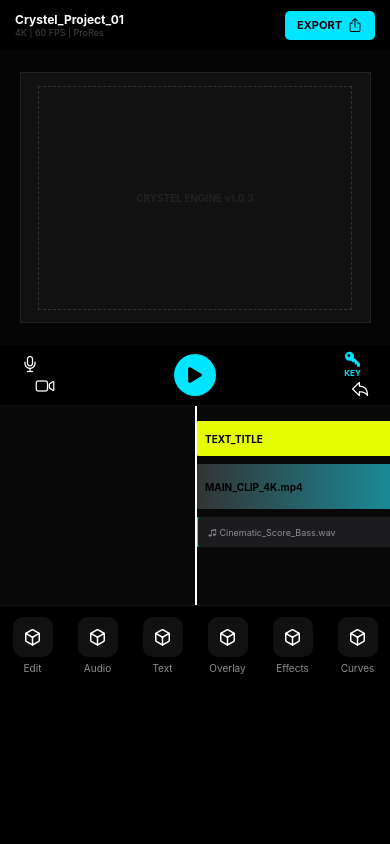
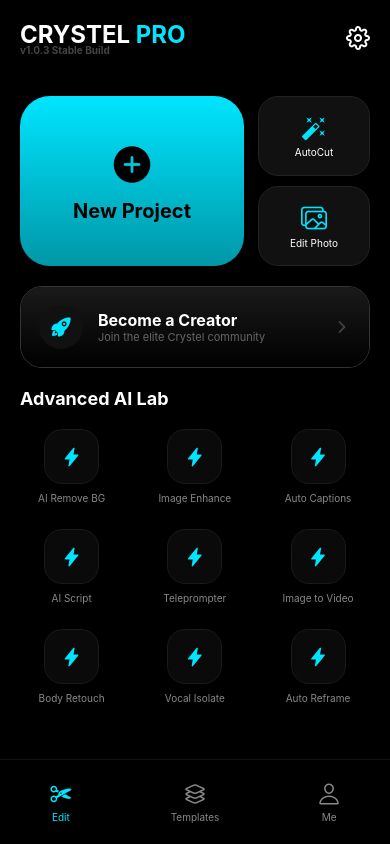
Before and after one commit to aabhishek9650-max/desi-capcut-app, a React Native app: screen / in a window 390 px wide. Built offline with nearby package versions, Linux system fonts and the light colour scheme.

Commit message:
Update App.js

```diff
--- a/App.js
+++ b/App.js
@@ -1,82 +1,83 @@
-import React from 'react';
-import { StyleSheet, Text, View, TouchableOpacity, SafeAreaView, ScrollView, Dimensions } from 'react-native';
-import { Ionicons, MaterialCommunityIcons, Feather } from '@expo/vector-icons';
+import React, { useState } from 'react';
+import { StyleSheet, Text, View, TouchableOpacity, SafeAreaView, StatusBar, Dimensions, ScrollView } from 'react-native';
+import { Ionicons, MaterialCommunityIcons, Feather, Entypo, FontAwesome5 } from '@expo/vector-icons';
 import { LinearGradient } from 'expo-linear-gradient';
 
-const { width } = Dimensions.get('window');
+const { width, height } = Dimensions.get('window');
 
-export default function DesktopEditor() {
+export default function App() {
+  const [view, setView] = useState('home');
+
+  // --- 1. PRO EDITOR SCREEN (WITH ALL DESKTOP FEATURES) ---
+  if (view === 'editor') {
     return (
-    <SafeAreaView style={styles.container}>
-      {/* --- TOP BAR: Desktop Export Logic --- */}
-      <View style={styles.topBar}>
-        <View style={styles.projectInfo}>
-          <Text style={styles.projectName}>Crystel_Project_01</Text>
-          <Text style={styles.projectMeta}>4K | 60 FPS | ProRes</Text>
+      <SafeAreaView style={styles.editorContainer}>
+        <StatusBar barStyle="light-content" />
+
+        {/* Top Header: 4K & Export */}
+        <View style={styles.editHeader}>
+          <TouchableOpacity onPress={() => setView('home')}><Ionicons name="close" size={28} color="#fff" /></TouchableOpacity>
+          <View style={styles.resContainer}>
+            <Text style={styles.resText}>4K / 60FPS <Ionicons name="chevron-down" size={12} color="#fff" /></Text>
           </View>
-        <TouchableOpacity style={styles.exportBtn}>
-          <Text style={styles.exportText}>EXPORT</Text>
-          <Ionicons name="share-outline" size={16} color="#000" />
-        </TouchableOpacity>
+          <TouchableOpacity style={styles.exportBtn}><Text style={styles.exportText}>EXPORT</Text></TouchableOpacity>
         </View>
 
-      {/* --- PREVIEW PANEL --- */}
-      <View style={styles.previewPanel}>
-        <View style={styles.viewer}>
-          <View style={styles.safeAreaGuide} />
-          <Text style={styles.watermark}>CRYSTEL ENGINE v1.0.3</Text>
+        {/* Preview Engine */}
+        <View style={styles.previewContainer}>
+          <View style={styles.videoWindow}>
+             <Text style={styles.engineWatermark}>CRYSTEL ENGINE v1.0.3</Text>
+             <View style={styles.safeAreaLine} />
           </View>
         </View>
 
-      {/* --- DESKTOP CONTROL STRIP --- */}
-      <View style={styles.controlStrip}>
-        <View style={styles.leftTools}>
-          <Ionicons name="mic-outline" size={20} color="#fff" />
-          <Ionicons name="videocam-outline" size={20} color="#fff" style={{marginLeft: 15}} />
-        </View>
+        {/* Desktop Control Bar (Center Play Button) */}
+        <View style={styles.controlBar}>
+          <View style={styles.timeInfo}><Text style={styles.timeBold}>00:00</Text><Text style={styles.timeDim}> / 00:15</Text></View>
 
-        {/* Central Play/Pause Button (As Requested) */}
-        <TouchableOpacity style={styles.playCircle}>
-          <Ionicons name="play" size={22} color="#000" />
+          <TouchableOpacity style={styles.masterPlay}>
+            <Ionicons name="play" size={24} color="#000" />
           </TouchableOpacity>
 
-        <View style={styles.rightTools}>
-          <TouchableOpacity style={styles.keyframeBtn}>
-            <MaterialCommunityIcons name="key-variant" size={18} color="#00E5FF" />
+          <View style={styles.editFastTools}>
+             <TouchableOpacity style={styles.keyframeAction}>
+                <MaterialCommunityIcons name="key-variant" size={20} color="#00E5FF" />
                 <Text style={styles.keyLabel}>KEY</Text>
              </TouchableOpacity>
-          <Ionicons name="arrow-undo-outline" size={20} color="#fff" style={{marginLeft: 15}} />
+             <Ionicons name="arrow-undo" size={22} color="#fff" style={{marginLeft: 15}} />
+             <Ionicons name="arrow-redo" size={22} color="#fff" style={{marginLeft: 15}} />
           </View>
         </View>
 
-      {/* --- MULTI-LAYER DESKTOP TIMELINE --- */}
-      <View style={styles.timelineContainer}>
-        <View style={styles.playhead} />
-        <ScrollView horizontal showsHorizontalScrollIndicator={false}>
-          <View style={styles.trackStack}>
-            {/* Layer 1: Text/Overlay */}
-            <View style={[styles.track, {width: 300, backgroundColor: '#E5FF00'}]}>
-              <Text style={styles.trackTxt}>TEXT_TITLE</Text>
-            </View>
-            {/* Layer 2: Main Video */}
-            <LinearGradient colors={['#333', '#00E5FF', '#333']} start={{x:0, y:0}} end={{x:1, y:0}} style={styles.mainTrack}>
-              <Text style={styles.trackTxt}>MAIN_CLIP_4K.mp4</Text>
+        {/* Desktop Multi-Layer Timeline */}
+        <View style={styles.timelineZone}>
+          <View style={styles.playheadLine} />
+          <ScrollView horizontal showsHorizontalScrollIndicator={false} contentContainerStyle={{paddingHorizontal: width/2}}>
+            <View style={styles.layerStack}>
+              <View style={[styles.layer, {width: 200, backgroundColor: '#E5FF00'}]}><Text style={styles.layerLabel}>Text Overlay</Text></View>
+              <LinearGradient colors={['#333', '#00E5FF', '#333']} start={{x:0, y:0}} end={{x:1, y:0}} style={styles.mainVideoLayer}>
+                <Text style={styles.layerLabelBold}>MAIN_CLIP_4K_60FPS.mp4</Text>
               </LinearGradient>
-            {/* Layer 3: Audio Waveform */}
-            <View style={[styles.audioTrack, {width: 700}]}>
-              <Text style={styles.audioTxt}>♫ Cinematic_Score_Bass.wav</Text>
+              <View style={[styles.layer, {width: 500, backgroundColor: '#1A1A1A', borderLeftWidth: 3, borderLeftColor: '#00E5FF'}]}>
+                <Text style={styles.layerLabelDim}>♫ Background_Phonk.wav</Text>
               </View>
             </View>
           </ScrollView>
         </View>
 
-      {/* --- DESKTOP TOOL DOCK --- */}
-      <View style={styles.toolDock}>
+        {/* ALL FEATURES TOOLBAR (CapCut v20.5.7 Level) */}
+        <View style={styles.featureToolbar}>
           <ScrollView horizontal showsHorizontalScrollIndicator={false}>
-          {['Edit', 'Audio', 'Text', 'Overlay', 'Effects', 'Curves', 'HSL', 'Mask', 'Chroma', 'Speed'].map((item, i) => (
-            <TouchableOpacity key={i} style={styles.dockItem}>
-              <View style={styles.iconBox}><Feather name="box" size={18} color="#fff" /></View>
-              <Text style={styles.dockLabel}>{item}</Text>
+            {[
+              {n:'Edit', i:'cut-outline'}, {n:'Audio', i:'musical-notes-outline'}, {n:'Text', i:'text-outline'},
+              {n:'Overlay', i:'copy-outline'}, {n:'Effects', i:'sparkles-outline'}, {n:'Filters', i:'color-filter-outline'},
+              {n:'Adjust', i:'options-outline'}, {n:'Remove BG', i:'person-remove-outline'}, {n:'HSL', i:'aperture-outline'},
+              {n:'Curves', i:'trending-up-outline'}, {n:'Velocity', i:'speedometer-outline'}, {n:'Mask', i:'grid-outline'},
+              {n:'Chroma', i:'color-palette-outline'}, {n:'Stabilize', i:'videocam-outline'}, {n:'Noise', i:'volume-mute-outline'}
+            ].map((tool, idx) => (
+              <TouchableOpacity key={idx} style={styles.toolUnit}>
+                <Ionicons name={tool.i} size={22} color="#fff" />
+                <Text style={styles.toolName}>{tool.n}</Text>
               </TouchableOpacity>
             ))}
           </ScrollView>
@@ -85,35 +86,123 @@
     );
   }
 
+  // --- 2. HOME SCREEN (FULL AI LAB & CREATOR MODE) ---
+  return (
+    <SafeAreaView style={styles.homeContainer}>
+      <StatusBar barStyle="light-content" />
+      <View style={styles.homeHeader}>
+        <View>
+          <Text style={styles.brandTitle}>CRYSTEL <Text style={{color:'#00E5FF'}}>PRO</Text></Text>
+          <Text style={styles.verText}>v1.0.3 Stable Build</Text>
+        </View>
+        <Feather name="settings" size={24} color="#fff" />
+      </View>
+
+      <ScrollView showsVerticalScrollIndicator={false}>
+        <View style={styles.mainActionRow}>
+          <TouchableOpacity style={styles.newProjBtn} onPress={() => setView('editor')}>
+            <LinearGradient colors={['#00E5FF', '#0097A7']} style={styles.gradFull}>
+              <Ionicons name="add-circle" size={45} color="#000" />
+              <Text style={styles.btnMainTxt}>New Project</Text>
+            </LinearGradient>
+          </TouchableOpacity>
+
+          <View style={styles.quickCol}>
+            <TouchableOpacity style={styles.qCard}><MaterialCommunityIcons name="auto-fix" size={26} color="#00E5FF" /><Text style={styles.qTxt}>AutoCut</Text></TouchableOpacity>
+            <TouchableOpacity style={styles.qCard}><Ionicons name="images-outline" size={26} color="#00E5FF" /><Text style={styles.qTxt}>Edit Photo</Text></TouchableOpacity>
+          </View>
+        </View>
+
+        <TouchableOpacity style={styles.creatorPortal}>
+          <LinearGradient colors={['#1A1A1A', '#000']} style={styles.portalGrad}>
+             <View style={styles.rocketCircle}><Ionicons name="rocket" size={22} color="#00E5FF" /></View>
+             <View style={{flex: 1, marginLeft: 15}}>
+                <Text style={styles.portalTitle}>Become a Creator</Text>
+                <Text style={styles.portalSub}>Join the elite Crystel community</Text>
+             </View>
+             <Ionicons name="chevron-forward" size={18} color="#444" />
+          </LinearGradient>
+        </TouchableOpacity>
+
+        {/* ALL AI FEATURES GRID */}
+        <Text style={styles.sectionHead}>Advanced AI Lab</Text>
+        <View style={styles.aiGrid}>
+          {['AI Remove BG', 'Image Enhance', 'Auto Captions', 'AI Script', 'Teleprompter', 'Image to Video', 'Body Retouch', 'Vocal Isolate', 'Auto Reframe'].map((tool, i) => (
+            <View key={i} style={styles.aiBox}>
+              <View style={styles.aiIconCircle}><Ionicons name="flash" size={20} color="#00E5FF" /></View>
+              <Text style={styles.aiLabel}>{tool}</Text>
+            </View>
+          ))}
+        </View>
+      </ScrollView>
+
+      {/* Bottom Navigation */}
+      <View style={styles.bottomBar}>
+        <View style={styles.tab}><Ionicons name="cut" size={24} color="#00E5FF" /><Text style={styles.tabTextActive}>Edit</Text></View>
+        <View style={styles.tab}><Ionicons name="layers-outline" size={24} color="#888" /><Text style={styles.tabText}>Templates</Text></View>
+        <View style={styles.tab}><Ionicons name="person-outline" size={24} color="#888" /><Text style={styles.tabText}>Me</Text></View>
+      </View>
+    </SafeAreaView>
+  );
+}
+
 const styles = StyleSheet.create({
-  container: { flex: 1, backgroundColor: '#000' },
-  topBar: { height: 50, flexDirection: 'row', justifyContent: 'space-between', alignItems: 'center', paddingHorizontal: 15 },
-  projectName: { color: '#fff', fontSize: 12, fontWeight: 'bold' },
-  projectMeta: { color: '#444', fontSize: 9 },
-  exportBtn: { backgroundColor: '#00E5FF', flexDirection: 'row', paddingHorizontal: 12, paddingVertical: 6, borderRadius: 5, alignItems: 'center' },
-  exportText: { color: '#000', fontSize: 11, fontWeight: 'bold', marginRight: 5 },
+  // General
+  homeContainer: { flex: 1, backgroundColor: '#000' },
+  editorContainer: { flex: 1, backgroundColor: '#000' },
 
-  previewPanel: { height: '35%', backgroundColor: '#050505', justifyContent: 'center', alignItems: 'center' },
-  viewer: { width: '90%', height: '85%', backgroundColor: '#111', borderWidth: 1, borderColor: '#222', justifyContent: 'center', alignItems: 'center' },
-  watermark: { color: '#222', fontSize: 10, fontWeight: 'bold' },
-  safeAreaGuide: { position: 'absolute', width: '90%', height: '90%', borderStyle: 'dashed', borderWidth: 0.5, borderColor: '#333' },
+  // Home Screen
+  homeHeader: { flexDirection: 'row', justifyContent: 'space-between', padding: 20, alignItems: 'center' },
+  brandTitle: { color: '#fff', fontSize: 24, fontWeight: 'bold' },
+  verText: { color: '#444', fontSize: 10, fontWeight: 'bold', marginTop: -5 },
+  mainActionRow: { flexDirection: 'row', padding: 20, justifyContent: 'space-between' },
+  newProjBtn: { width: '64%', height: 170, borderRadius: 30, overflow: 'hidden' },
+  gradFull: { flex: 1, justifyContent: 'center', alignItems: 'center' },
+  btnMainTxt: { color: '#000', fontWeight: 'bold', fontSize: 20, marginTop: 10 },
+  quickCol: { width: '32%', justifyContent: 'space-between' },
+  qCard: { backgroundColor: '#111', height: 80, borderRadius: 20, justifyContent: 'center', alignItems: 'center', borderWidth: 1, borderColor: '#222' },
+  qTxt: { color: '#fff', fontSize: 10, marginTop: 5 },
+  creatorPortal: { marginHorizontal: 20, borderRadius: 22, overflow: 'hidden', borderWidth: 1, borderColor: '#333' },
+  portalGrad: { padding: 18, flexDirection: 'row', alignItems: 'center' },
+  rocketCircle: { width: 44, height: 44, borderRadius: 22, backgroundColor: '#111', justifyContent: 'center', alignItems: 'center' },
+  portalTitle: { color: '#fff', fontWeight: 'bold', fontSize: 16 },
+  portalSub: { color: '#666', fontSize: 11 },
+  sectionHead: { color: '#fff', fontSize: 18, fontWeight: 'bold', margin: 20 },
+  aiGrid: { flexDirection: 'row', flexWrap: 'wrap', paddingHorizontal: 10 },
+  aiBox: { width: '33.3%', alignItems: 'center', marginBottom: 25 },
+  aiIconCircle: { width: 55, height: 55, borderRadius: 18, backgroundColor: '#0A0A0A', justifyContent: 'center', alignItems: 'center', borderWidth: 1, borderColor: '#1A1A1A' },
+  aiLabel: { color: '#888', fontSize: 10, marginTop: 8, textAlign: 'center' },
+  bottomBar: { height: 85, backgroundColor: '#000', flexDirection: 'row', justifyContent: 'space-around', alignItems: 'center', borderTopWidth: 1, borderColor: '#111' },
+  tab: { alignItems: 'center' },
+  tabText: { color: '#888', fontSize: 10, marginTop: 4 },
+  tabTextActive: { color: '#00E5FF', fontSize: 10, marginTop: 4 },
 
-  controlStrip: { height: 60, flexDirection: 'row', justifyContent: 'space-between', alignItems: 'center', paddingHorizontal: 20 },
-  playCircle: { width: 42, height: 42, borderRadius: 21, backgroundColor: '#00E5FF', justifyContent: 'center', alignItems: 'center', elevation: 10 },
-  keyframeBtn: { alignItems: 'center' },
+  // Editor Screen
+  editHeader: { flexDirection: 'row', justifyContent: 'space-between', alignItems: 'center', padding: 15 },
+  resContainer: { backgroundColor: '#111', paddingHorizontal: 12, paddingVertical: 6, borderRadius: 8 },
+  resText: { color: '#fff', fontSize: 11, fontWeight: 'bold' },
+  exportBtn: { backgroundColor: '#00E5FF', paddingHorizontal: 18, paddingVertical: 8, borderRadius: 10 },
+  exportText: { color: '#000', fontWeight: 'bold', fontSize: 12 },
+  previewContainer: { height: height * 0.4, backgroundColor: '#050505', justifyContent: 'center', alignItems: 'center' },
+  videoWindow: { width: '90%', height: '85%', backgroundColor: '#111', justifyContent: 'center', alignItems: 'center', borderStyle: 'dashed', borderWidth: 0.5, borderColor: '#333' },
+  engineWatermark: { color: '#222', fontSize: 10, fontWeight: 'bold' },
+  controlBar: { height: 70, flexDirection: 'row', justifyContent: 'space-between', alignItems: 'center', paddingHorizontal: 20 },
+  masterPlay: { width: 48, height: 48, borderRadius: 24, backgroundColor: '#00E5FF', justifyContent: 'center', alignItems: 'center', elevation: 10 },
+  timeInfo: { width: 90 },
+  timeBold: { color: '#fff', fontSize: 12, fontWeight: 'bold' },
+  timeDim: { color: '#555', fontSize: 12 },
+  editFastTools: { flexDirection: 'row', alignItems: 'center', width: 90, justifyContent: 'flex-end' },
+  keyframeAction: { alignItems: 'center' },
   keyLabel: { color: '#00E5FF', fontSize: 8, fontWeight: 'bold' },
-
-  timelineContainer: { height: 200, backgroundColor: '#080808', borderTopWidth: 1, borderColor: '#111' },
-  playhead: { position: 'absolute', left: width/2, height: '100%', width: 2, backgroundColor: '#fff', zIndex: 10 },
-  trackStack: { paddingLeft: width/2, paddingVertical: 15 },
-  track: { height: 35, borderRadius: 4, marginBottom: 8, justifyContent: 'center', paddingLeft: 10 },
-  mainTrack: { width: 800, height: 45, borderRadius: 4, marginBottom: 8, justifyContent: 'center', paddingLeft: 10 },
-  audioTrack: { height: 30, backgroundColor: '#1C1C1E', borderRadius: 4, borderLeftWidth: 3, borderLeftColor: '#00E5FF', justifyContent: 'center', paddingLeft: 10 },
-  trackTxt: { color: '#000', fontSize: 10, fontWeight: 'bold' },
-  audioTxt: { color: '#8E8E93', fontSize: 9 },
-
-  toolDock: { height: 80, backgroundColor: '#000', borderTopWidth: 1, borderColor: '#111' },
-  dockItem: { width: 65, alignItems: 'center', justifyContent: 'center' },
-  iconBox: { width: 40, height: 40, backgroundColor: '#111', borderRadius: 10, justifyContent: 'center', alignItems: 'center', marginBottom: 5 },
-  dockLabel: { color: '#8E8E93', fontSize: 10 }
+  timelineZone: { height: 180, backgroundColor: '#080808' },
+  playheadLine: { position: 'absolute', left: width/2, height: '100%', width: 2, backgroundColor: '#fff', zIndex: 10 },
+  layerStack: { paddingVertical: 20 },
+  layer: { height: 35, borderRadius: 6, justifyContent: 'center', paddingLeft: 10, marginBottom: 8 },
+  mainVideoLayer: { width: 800, height: 50, borderRadius: 6, justifyContent: 'center', paddingLeft: 15, marginBottom: 8 },
+  layerLabel: { color: '#000', fontSize: 10, fontWeight: 'bold' },
+  layerLabelBold: { color: '#000', fontSize: 11, fontWeight: '900' },
+  layerLabelDim: { color: '#888', fontSize: 10 },
+  featureToolbar: { height: 90, backgroundColor: '#000', borderTopWidth: 1, borderColor: '#111' },
+  toolUnit: { width: 75, alignItems: 'center', justifyContent: 'center' },
+  toolName: { color: '#888', fontSize: 10, marginTop: 6 }
 });
```
Lines whose indentation alone changed are shown as unchanged.
